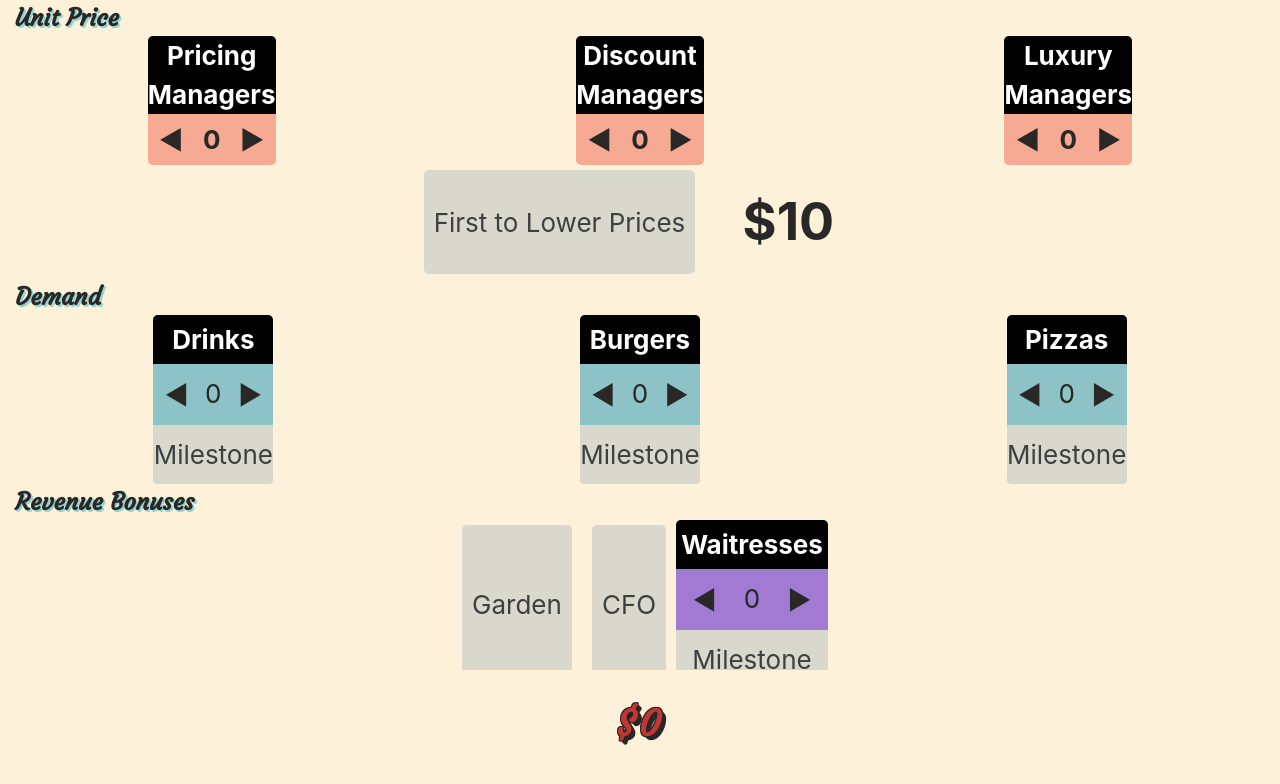
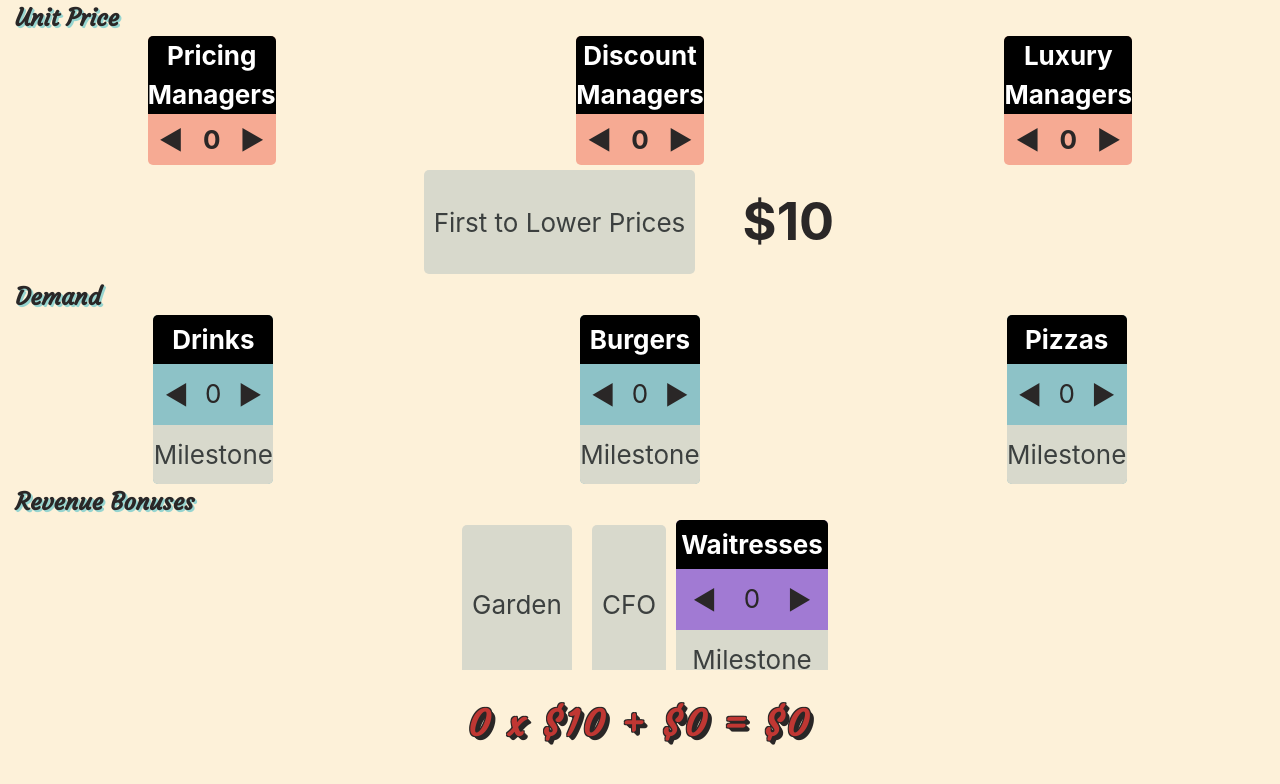
Before and after one commit to egnwd/food-chain-magnate, a React (Create React App) app: page / in a window 1280 px wide. Shown: the top 784 px of the page. Built offline with nearby package versions, Linux system fonts and the light colour scheme.

Commit message:
Adds working to the price display
Number x Unit price + All other bonuses

```diff
--- a/src/Components/Price.tsx
+++ b/src/Components/Price.tsx
@@ -1,7 +1,7 @@
 import React, { useContext } from "react";
 import { HouseDemand, HouseDemandContext } from "./HouseDemandContext";
 
-function CalculatePrice({ milestones, demand, unitPrice, hasGarden, hasCFO, numberWaitresses }: HouseDemand): number {
+function CalculatePrice({ milestones, demand, unitPrice, hasGarden, hasCFO, numberWaitresses }: HouseDemand): string {
   const numItems = demand.total;
   const basePrice = numItems * unitPrice.unitPrice;
   const housePrice = basePrice * (hasGarden ? 2 : 1);
@@ -11,7 +11,10 @@ function CalculatePrice({ milestones, demand, unitPrice, hasGarden, hasCFO, numb
   const dollarPerWaitress = milestones.hasFirstWaitress ? 5 : 3;
   const waitressBonus = numberWaitresses * dollarPerWaitress;
   const total = housePrice + drinkBonus + burgerBonus + pizzaBonus + waitressBonus;
-  return hasCFO ? Math.ceil(total * 1.5) : total;
+  const overallRevenue = hasCFO ? Math.ceil(total * 1.5) : total;
+  return `${numItems} x $${unitPrice.unitPrice} + $${
+    overallRevenue - numItems * unitPrice.unitPrice
+  } = $${overallRevenue}`;
 }
 
 const Price: React.FC = () => {
@@ -19,7 +22,7 @@ const Price: React.FC = () => {
 
   return (
     <div className="price">
-      <h1>${CalculatePrice(house)}</h1>
+      <h1>{CalculatePrice(house)}</h1>
     </div>
   );
 };
```
